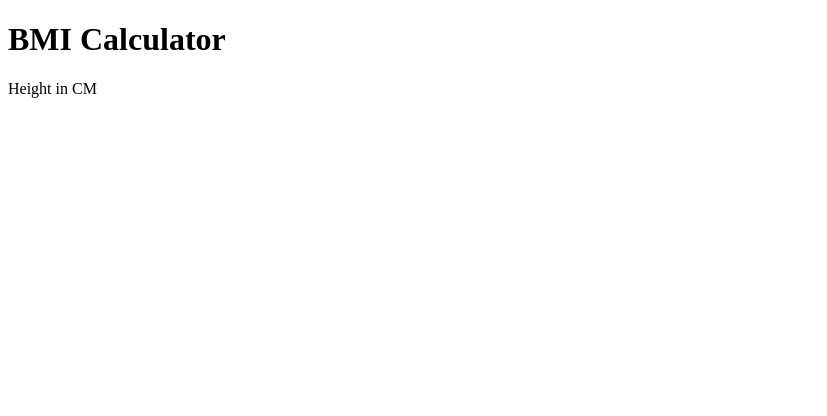
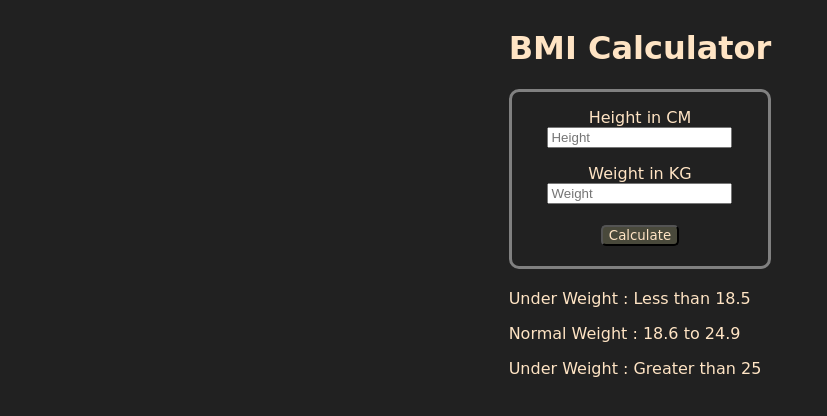
Before and after one commit to SHUBHAMSADADIYA/Practice_JS, a plain HTML site: page 07_Projects/Project_2/index.html in a window 1280 px wide. Shown: the whole page, without its empty margins (0-827 px from the left). Drawn offline with Linux system fonts and the light colour scheme.

Commit message:
Projrct_2

```diff
--- a/07_Projects/Project_2/index.html
+++ b/07_Projects/Project_2/index.html
@@ -1,16 +1,40 @@
 <!DOCTYPE html>
 <html lang="en">
+
 <head>
     <meta charset="UTF-8">
     <meta name="viewport" content="width=device-width, initial-scale=1.0">
     <title>Project 2</title>
+    <link rel="stylesheet" href="style.css">
+    <script src="script.js"></script>
 </head>
+
 <body>
+    <div class="container">
 
-    <h1>BMI Calculator</h1>
+        <form>
+            <h1>BMI Calculator</h1>
+            <div class="info">
+                <p>
+                    <label>Height in CM</label> <br>
+                    <input type="text" name="height" placeholder="Height">
+                </p>
+                <p>
+                    <label>Weight in KG</label> <br>
+                    <input type="text" name="weight" placeholder="Weight">
+                </p>
 
-    <form>
-        <p><label>Height in CM</label></p>
-    </form>
+                <button>Calculate</button>
+            </div>
+
+            <div id="results"></div>
+            <div id="weight-guide">
+                <p>Under Weight : <span>Less than 18.5</span></p>
+                <p>Normal Weight : <span> 18.6 to 24.9</span></p>
+                <p>Under Weight : <span> Greater than 25</span></p>
+            </div>
+        </form>
+    </div>
 </body>
+
 </html>
--- a/07_Projects/Project_2/script.js
+++ b/07_Projects/Project_2/script.js
@@ -0,0 +1,24 @@
+const form = document.querySelector('form')
+
+// const height = parseInt(document.querySelector('#height').value)
+// This Usecase Gives you Empty String
+
+form.addEventListener('submit', function(e) {
+    e.preventDefault();
+
+    const height = parseInt(document.querySelector('#height').value)
+    const Weight = parseInt(document.querySelector('#Weight').value)
+    const result = document.querySelector('#result')
+
+    if(height === '' || height < 0 || isNaN(height)) {
+        result.innerHTML = `Please Enter a Valid Height ${height}`;
+    }
+    else if(weight === '' || weight < 0 || isNaN(weight)) {
+        result.innerHTML = `Please Enter a Valid Height ${height}`;
+    }
+    else {
+        const bmi = (weight / ((height*height)/10000).toFixed(2))
+        // Show the Result
+        result.innerHTML = `<span>${bmi}</span>`
+    }
+})
--- a/07_Projects/Project_2/style.css
+++ b/07_Projects/Project_2/style.css
@@ -0,0 +1,35 @@
+body{
+    background-color: #212121;
+    font-family: cursive;
+    color: bisque;
+}
+
+.container{
+    display: flex;
+    align-items: center;
+    justify-content: center;
+}
+
+.info{
+    border: 3px solid grey;
+    text-align: center;
+    border-radius: 10px;
+}
+
+button{
+    font-family: cursive;
+    color: bisque;
+    background-color: #5a5a47b6;
+    border-radius: 5px;
+    margin: 5px 0 20px 0;
+}
+
+#results{
+    text-align: center;
+    margin: 20px 0 20px 0;
+    font-size: 50px;
+}
+
+.weight-guide span{
+    text-decoration: underline;
+}
```
